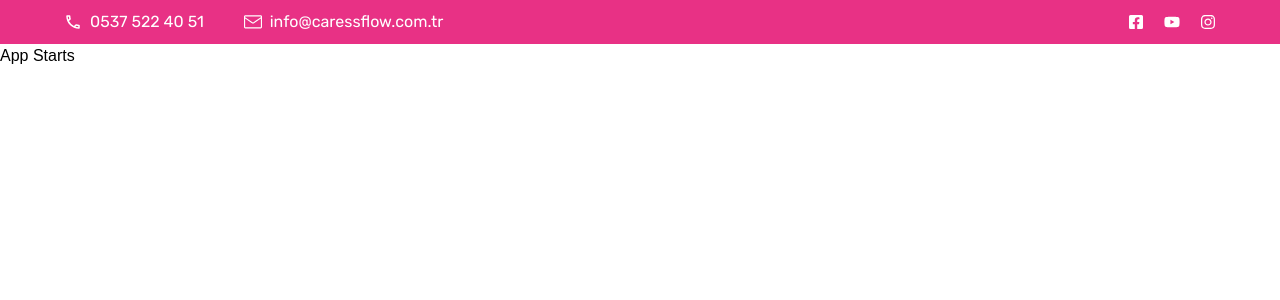
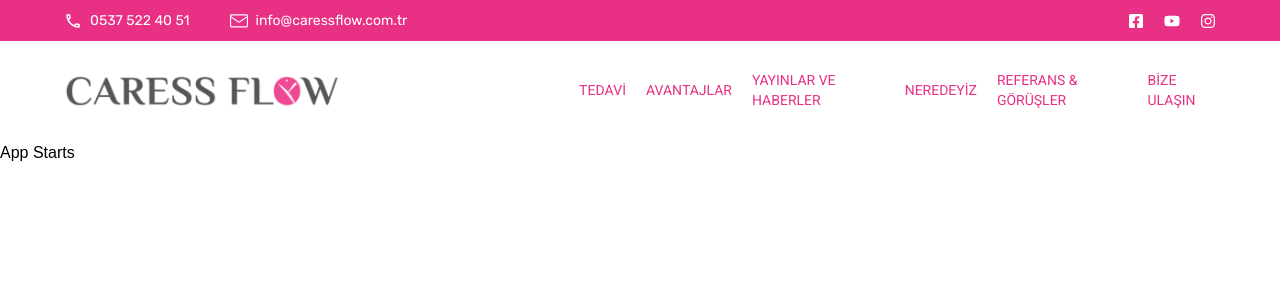
Before and after one commit to CodevorousLabs/Caressflow, a Next.js app in the folder client/: page / in a window 1280 px wide. Shown: the top 300 px of the page. Built offline with nearby package versions, Linux system fonts and the light colour scheme.

Commit message:
style: Header with logo and navbar added

```diff
--- a/client/app/globals.css
+++ b/client/app/globals.css
@@ -1,4 +1,5 @@
 @import url('https://fonts.googleapis.com/css2?family=Rubik:ital,wght@0,300..900;1,300..900&display=swap');
+@import url('https://fonts.googleapis.com/css2?family=Heebo:wght@100..900&display=swap');
 @import "tailwindcss";
 
 :root {
@@ -12,6 +13,7 @@
 
   --color-pink-bg: #e83185;
   --font-rubik: "Rubik", sans-serif;
+  --font-heebo: "Heebo", sans-serif;
 }
 
 @media (prefers-color-scheme: dark) {
--- a/client/app/layout.tsx
+++ b/client/app/layout.tsx
@@ -1,20 +1,22 @@
 import type { Metadata } from "next";
-import { Geist, Geist_Mono, Rubik } from "next/font/google";
+import { Geist, Geist_Mono, Rubik, Heebo } from "next/font/google";
 import "./globals.css";
 import Header from "@/components/landingPageComponents/header/header";
-const geistSans = Rubik({
+const rubikSans = Rubik({
   variable: "--font-rubik-sans",
   subsets: ["latin"],
 });
 
-const geistMono = Rubik({
-  variable: "--font-rubik-sans",
+const heeboSans = Heebo({
+  variable: "--font-heebo-sans",
   subsets: ["latin"],
 });
 
+
+
 export const metadata: Metadata = {
-  title: "Carelessflow TR",
-  description: "Carelessflow TR Case Study",
+  title: "Caressflow TR",
+  description: "Caressflow TR Case Study",
 };
 
 export default function RootLayout({
--- a/client/components/landingPageComponents/header/communicationHeader/communicationField.tsx
+++ b/client/components/landingPageComponents/header/communicationHeader/communicationField.tsx
@@ -2,7 +2,7 @@ import { MdOutlineLocalPhone } from "react-icons/md";
 import { GoMail } from "react-icons/go";
 export default function CommunicationField() {
   return (
-    <div className="flex space-x-10 items-center justify-between">
+    <div className="flex space-x-10 items-center justify-between text-[14px]">
       <div className="flex items-center gap-2">
         <MdOutlineLocalPhone className="text-lg" />
         <a href="tel:905375224051">0537 522 40 51</a>
--- a/client/components/landingPageComponents/header/communicationHeader/socialMediaField.tsx
+++ b/client/components/landingPageComponents/header/communicationHeader/socialMediaField.tsx
@@ -4,7 +4,7 @@ import { FaInstagram } from "react-icons/fa";
 import Link from "next/link";
 export default function SocialMediaField() {
   return (
-    <div className="flex space-x-5 items-center justify-between text-white">
+    <div className="flex space-x-5 items-center justify-between text-white text-[16px]">
       <Link target="blank" href={"https://www.facebook.com/caressflowtr"}>
         <FaFacebookSquare />
       </Link>
--- a/client/components/landingPageComponents/header/header.tsx
+++ b/client/components/landingPageComponents/header/header.tsx
@@ -1,9 +1,10 @@
 import CommunicationHeader from "./communicationHeader/communicationHeader"
-
+import LogoWithNavHeader from "./logoWithNavHeader/logoWithNavHeader"
 export default function Header() {
   return (
     <header className="flex flex-col">
       <CommunicationHeader />
+      <LogoWithNavHeader />
     </header>
   )
 }
--- /dev/null
+++ b/client/components/landingPageComponents/header/logoWithNavHeader/logoWithNavHeader.tsx
@@ -0,0 +1,23 @@
+import Image from "next/image"
+import logo from "@/assets/caressFlowLogo.png"
+import Link from "next/link"
+export default function LogoWithNavHeader() {
+  return (
+    <div className="flex justify-start items-center py-[30px] text-pink-bg px-16 font-rubik">
+      <div className=" mr-60">
+        <Link href={'/'}>
+          <Image src={logo} alt="CaressFlowLogo" />
+        </Link>
+      </div>
+
+      <div className="flex justify-center items-center space-x-5 font-heebo text-sm">
+        <Link href={'/terapi'}>TEDAVİ</Link>
+        <Link href={'/#'}>AVANTAJLAR</Link>
+        <Link href={'/yayın'}>YAYINLAR VE HABERLER</Link>
+        <Link href={'/neredeyiz'}>NEREDEYİZ</Link>
+        <Link href={'/#'}>REFERANS & GÖRÜŞLER</Link>
+        <Link href={'/iletisim'}>BİZE ULAŞIN</Link>
+      </div>
+    </div>
+  )
+}
```
Also changed, not shown: client/assets/caressFlowLogo.png (added).
